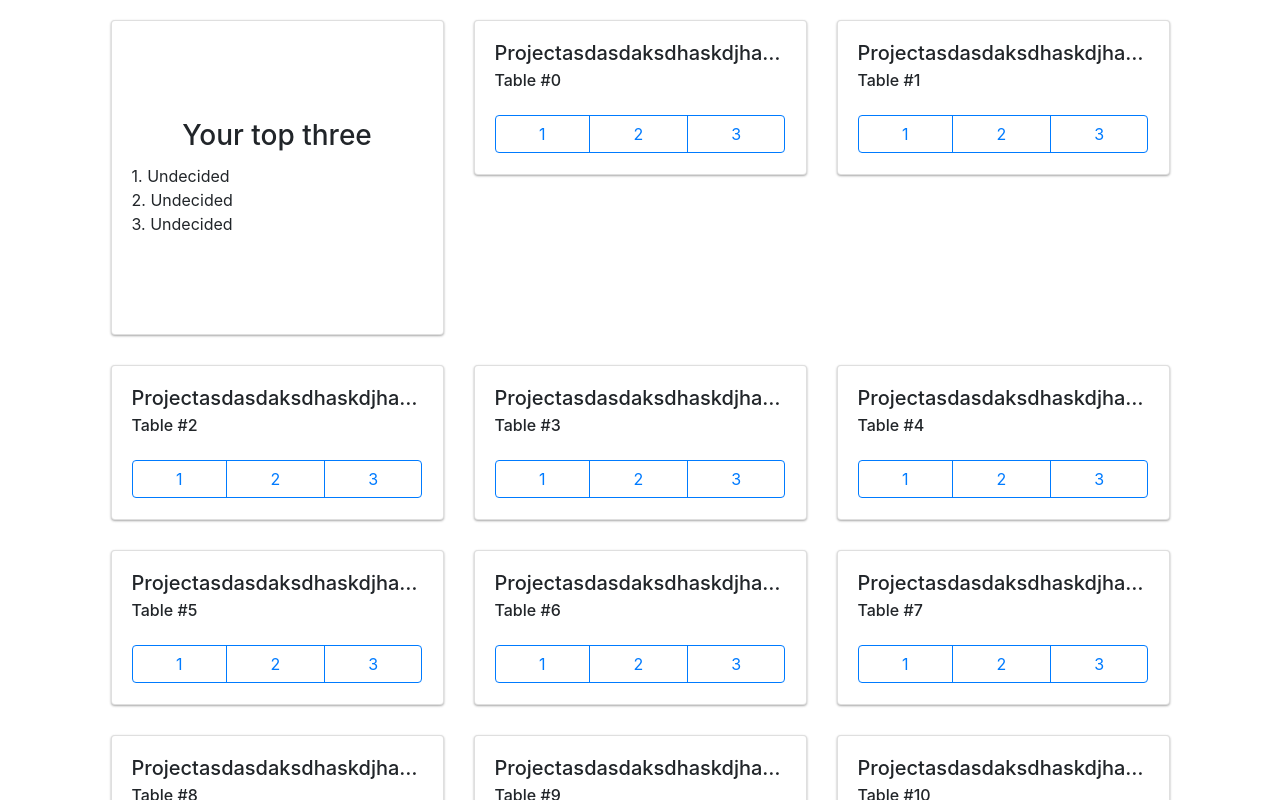
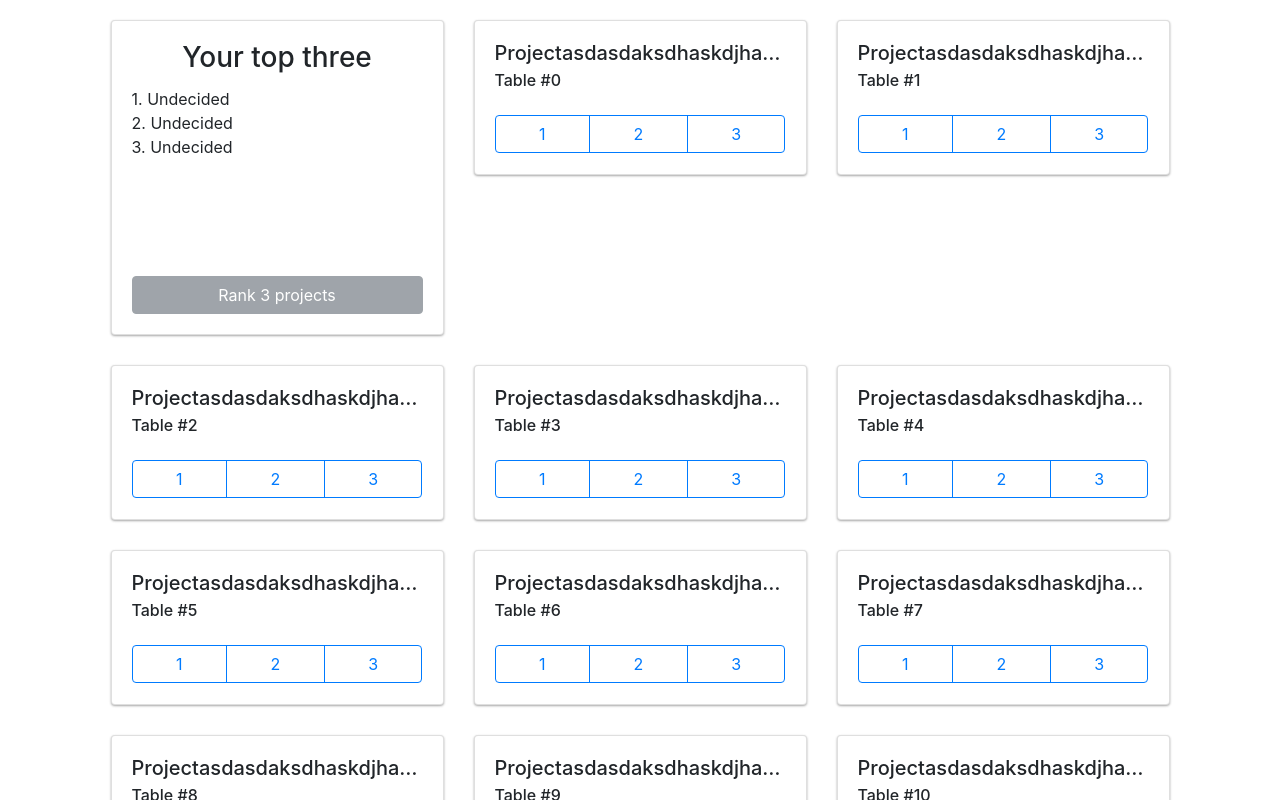
Before and after one commit to umbchackers/Judging-App, a React (Create React App) app in the folder client/: page / in a window 1280 px wide. Both pictures are taken after typing "Sample", "Sample123" into the empty fields and a click on the button "Log in". Shown: the top 800 px of the page. Built offline with nearby package versions, Linux system fonts and the light colour scheme; the HTML template or start-up script is replaced by a standard one.

Commit message:
#14 add submit button, remove timeouts from prod api

```diff
--- a/client/src/Home/Home.css
+++ b/client/src/Home/Home.css
@@ -25,6 +25,12 @@ body .btn.btn-outline-primary:active {
   color: #007bff;
 }
 
+.btn-container {
+  flex: 1 0;
+  display: flex;
+  flex-direction: column-reverse;
+}
+
 .card {
   min-width: 333px !important;
   max-width: 333px;
@@ -42,7 +48,6 @@ body .btn.btn-outline-primary:active {
 
 .top-three .card-body {
   display: flex;
-  justify-content: center;
   align-items: center;
   flex-direction: column;
 }
--- a/client/src/Home/Home.js
+++ b/client/src/Home/Home.js
@@ -1,6 +1,6 @@
 import React, { Component } from 'react';
 
-import { Card, CardDeck } from 'react-bootstrap';
+import { Card, CardDeck, Button } from 'react-bootstrap';
 import ProjectCard from './ProjectCard/ProjectCard';
 
 import api from 'api/api';
@@ -11,7 +11,9 @@ class Home extends Component {
   constructor(props) {
     super(props);
     this.state = {
-      rankings: [],
+      rankings: [null, null, null],
+      sentRankings: [],
+      submitDisabled: true,
     };
   }
 
@@ -21,12 +23,8 @@ class Home extends Component {
     const rankings = this.state.rankings;
     const existingIndex = rankings.indexOf(key);
     rankings[rank] = key;
-    if (existingIndex > -1) rankings.splice(existingIndex, 1);
-    this.setState({ rankings }, () => {
-      let newRanks = this.state.rankings;
-      newRanks = newRanks.map((r, i) => ({ project: r, rank: i + 1}));
-      api.postRankings(newRanks);
-    });
+    if (existingIndex > -1) rankings[existingIndex] = null;
+    this.setState({ rankings, submitDisabled: rankings.some(rank => rank === null)});
   }
 
   getProject = i => {
@@ -40,7 +38,20 @@ class Home extends Component {
     }
   }
 
+  handleSubmit = e => {
+    e.preventDefault();
+    let newRanks = [];
+      this.state.rankings.forEach((ranking, i) => {
+        ranking && newRanks.push({ project: ranking, rank: i + 1 });
+      });
+    api.postRankings(newRanks);
+    this.setState({ sentRankings: this.state.rankings });
+  }
+
   renderCards = () => {
+    const { submitDisabled, rankings } = this.state;
+    const nullNum = rankings.reduce((acc, val) => acc + (val ? 0 : 1), 0);
+
     const cards = [(
       <Card className="top-three" key="done-card">
         <Card.Body>
@@ -48,6 +59,15 @@ class Home extends Component {
           <div>1. {this.getProject(0)}</div>
           <div>2. {this.getProject(1)}</div>
           <div>3. {this.getProject(2)}</div>
+          <div className="btn-container">
+            <Button
+              variant={submitDisabled ? 'secondary' : 'primary'}
+              disabled={submitDisabled}
+              onClick={this.handleSubmit}
+            >
+              {submitDisabled ? 'Rank 3 projects' : 'Submit'}
+            </Button>
+          </div>
         </Card.Body>
       </Card>
     )];
```
Also changed, not shown: client/src/api/api.production.js (+8 -14 lines).
